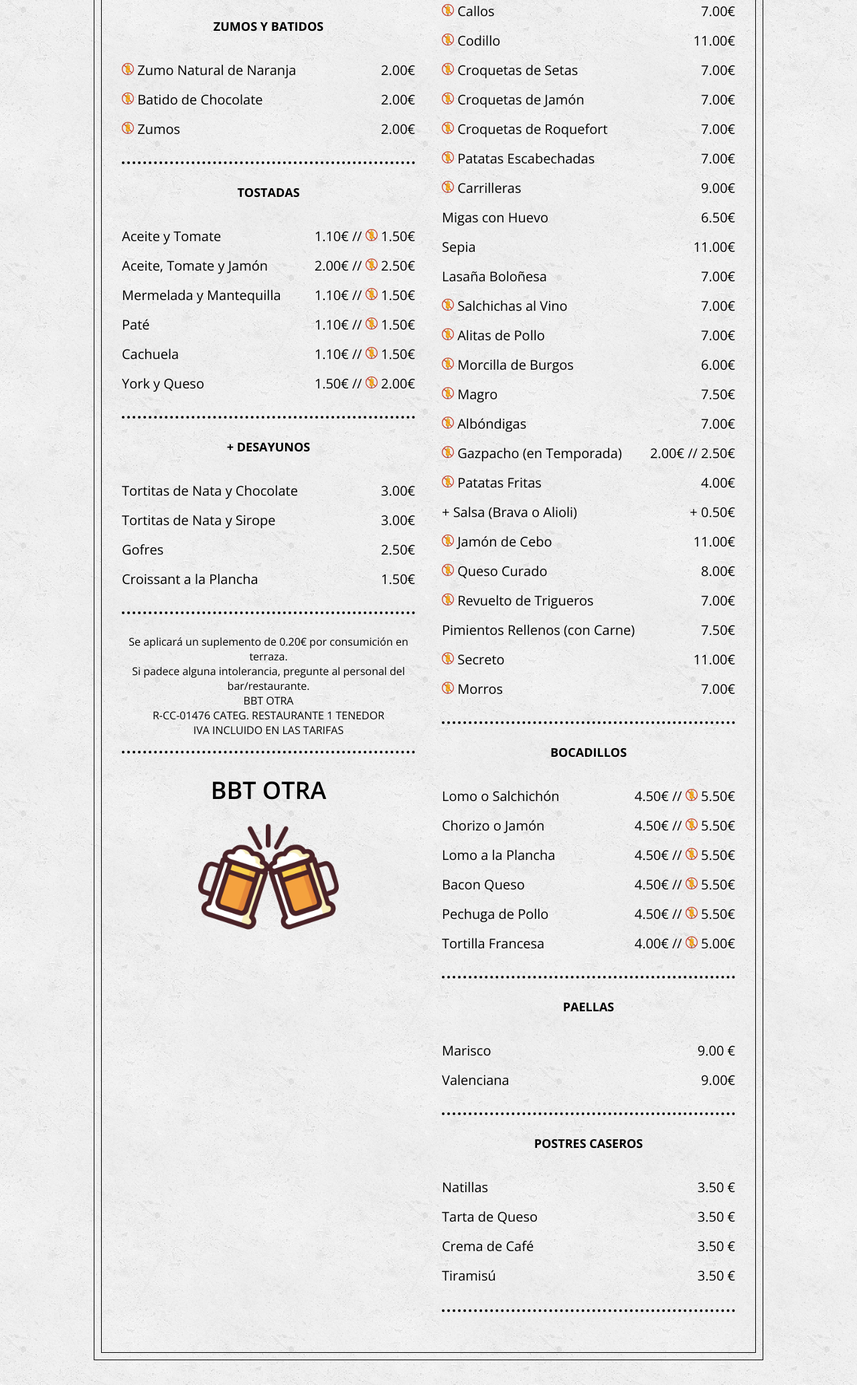
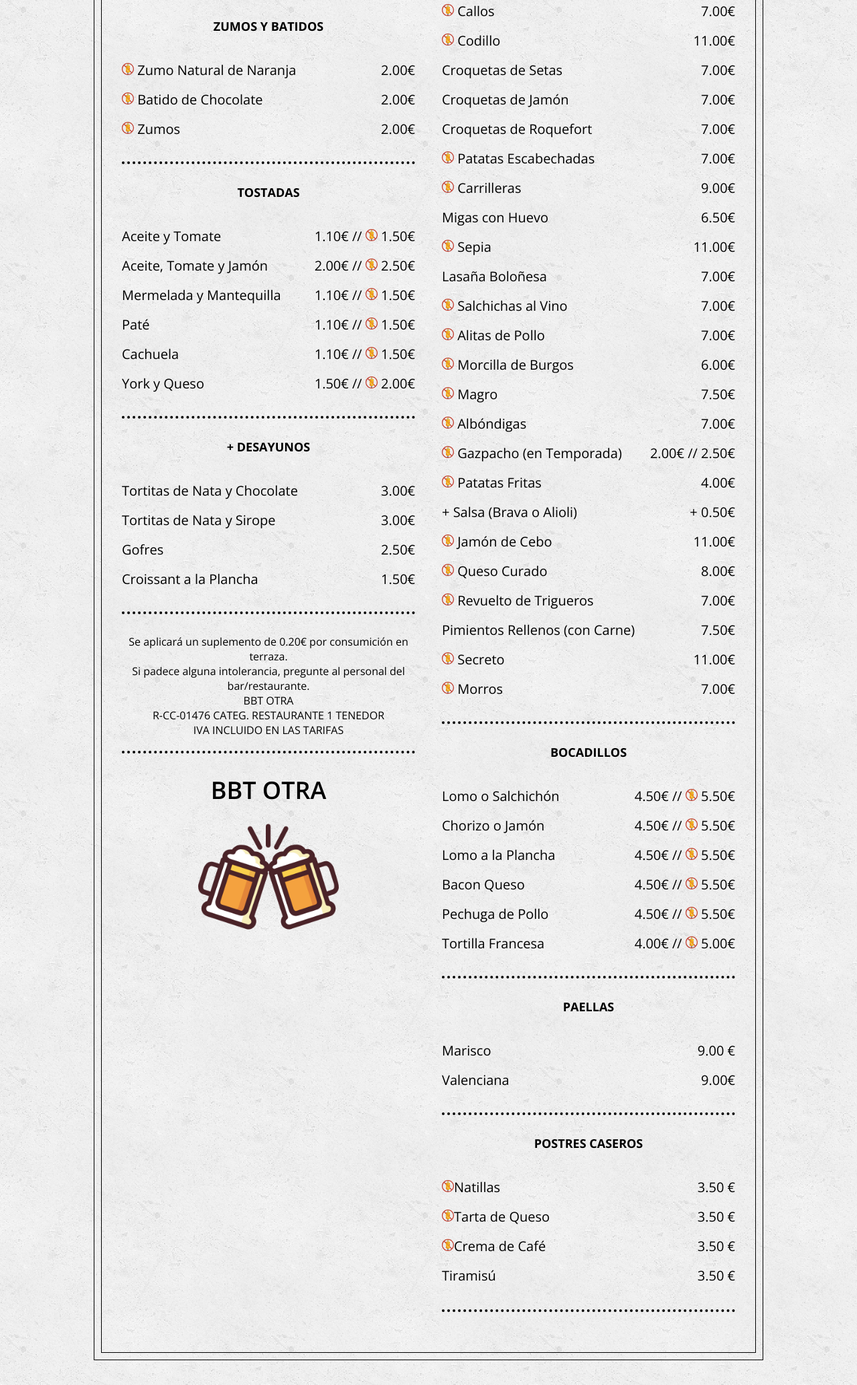
Before and after one commit to bbt-otra/bbt-otra.github.io, a plain HTML site: page index.html in a window 1280 px wide. Shown: the part 1843-3911 px from the top of the page at 67% size. Drawn offline with nearby package versions, Linux system fonts and the light colour scheme.

Commit message:
Update index.html

```diff
--- a/index.html
+++ b/index.html
@@ -157,13 +157,13 @@
                                 <p class="nombre"><img src="image/gluten.svg" alt="" width="18px" height="18px"> Codillo</p>
                                 <p class="precio">11.00€</p>
                                 <br><br>
-                                <p class="nombre"><img src="image/gluten.svg" alt="" width="18px" height="18px"> Croquetas de Setas</p>
+                                <p class="nombre"> Croquetas de Setas</p>
                                 <p class="precio">7.00€</p>
                                 <br><br>
-                                <p class="nombre"><img src="image/gluten.svg" alt="" width="18px" height="18px"> Croquetas de Jamón</p>
+                                <p class="nombre"> Croquetas de Jamón</p>
                                 <p class="precio">7.00€</p>
                                 <br><br>
-                                <p class="nombre"><img src="image/gluten.svg" alt="" width="18px" height="18px"> Croquetas de Roquefort</p>
+                                <p class="nombre"> Croquetas de Roquefort</p>
                                 <p class="precio">7.00€</p>
                                 <br><br>
                                 <p class="nombre"><img src="image/gluten.svg" alt="" width="18px" height="18px"> Patatas Escabechadas</p>
@@ -175,7 +175,7 @@
                                 <p class="nombre"> Migas con Huevo</p>
                                 <p class="precio">6.50€</p>
                                 <br><br>
-                                <p class="nombre"> Sepia</p>
+                                <p class="nombre"><img src="image/gluten.svg" alt="" width="18px" height="18px"> Sepia</p>
                                 <p class="precio">11.00€</p>
                                 <br><br>
                                 <p class="nombre"> Lasaña Boloñesa</p>
@@ -253,13 +253,13 @@
                             </div>
                             <p class="sub-categoria">POSTRES CASEROS</p>
                             <div class="platillo">
-                                <p class="nombre">Natillas </p>
+                                <p class="nombre"> <img src="image/gluten.svg" alt="" width="18px" height="18px">Natillas </p>
                                 <p class="precio">3.50 €</p>
                                 <br><br>
-                                <p class="nombre">Tarta de Queso </p>
+                                <p class="nombre"> <img src="image/gluten.svg" alt="" width="18px" height="18px">Tarta de Queso </p>
                                 <p class="precio">3.50 €</p>
                                 <br><br>
-                                <p class="nombre">Crema de Café </p>
+                                <p class="nombre"> <img src="image/gluten.svg" alt="" width="18px" height="18px">Crema de Café </p>
                                 <p class="precio">3.50 €</p>
                                 <br><br>
                                 <p class="nombre">Tiramisú </p>
```
